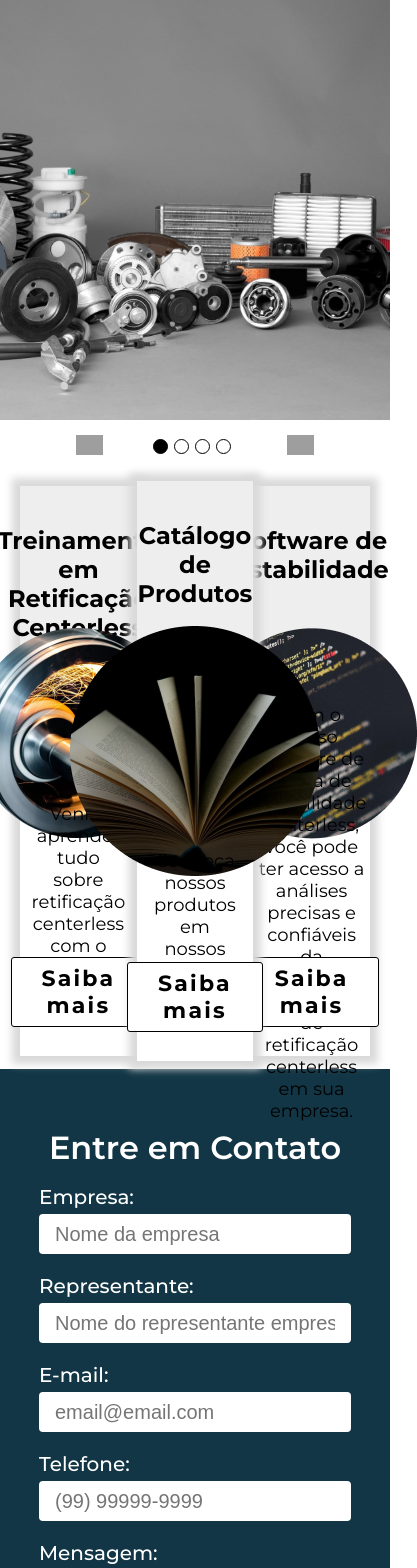
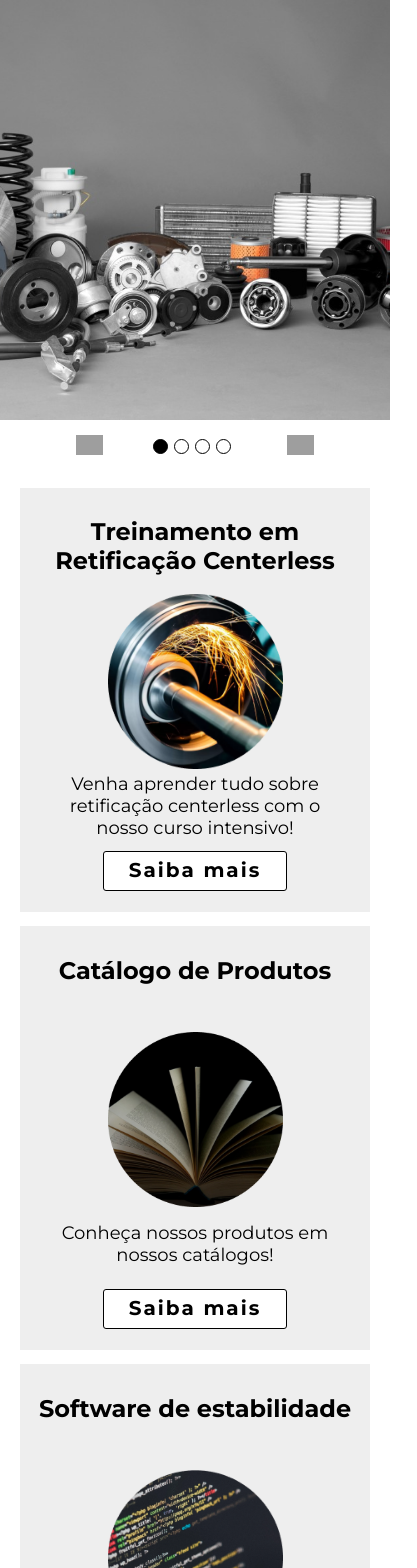
Before and after one commit to cpejr/IZT-web-frontend, a React (Vite) app: page / in a window 390 px wide. Shown: the top 1568 px of the page, 417 px wide, since content can reach past the window. Built offline with nearby package versions, Linux system fonts and the light colour scheme; grey boxes are pictures that could not be loaded.

Commit message:
fix: AboutUs and cards responsive

```diff
--- a/src/components/features/Card/Styles.jsx
+++ b/src/components/features/Card/Styles.jsx
@@ -8,7 +8,7 @@ const isMiddleStyle = css`
   position: relative;
   z-index: 2;
   font-size: 24px;
-  width: 460px;
+  width: 470px;
   height: 580px;
 `;
 
@@ -37,9 +37,28 @@ export const Container = styled.div`
 
   ${({ isMiddle }) => (isMiddle ? isMiddleStyle : '')};
 
-  /* @media screen (max-width: ;){
+  @media (max-width: 1000px) {
+    background: fixed ${Colors.gray[1]};
+    box-shadow: 0 0 0 0 ${Colors.gray[2]};
+    margin: 2%;
+  }
 
-  } */
+  @media (max-width: 500px) {
+    width: 400px;
+    height: 485px;
+  }
+  @media (max-width: 429px) {
+    width: 350px;
+    height: 424px;
+  }
+  @media (max-width: 360px) {
+    width: 300px;
+    height: 363px;
+  }
+  @media (max-width: 310px) {
+    width: 270px;
+    height: 326px;
+  }
 `;
 
 export const CardTitle = styled.div`
@@ -53,6 +72,13 @@ export const CardTitle = styled.div`
   font-family: ${Fonts.montserrat};
   font-size: 24px;
   font-weight: 700;
+
+  @media (max-width: 360px) {
+    font-size: 20px;
+  }
+  @media (max-width: 310px) {
+    font-size: 18px;
+  }
 `;
 
 export const CardText = styled.div`
@@ -65,10 +91,16 @@ export const CardText = styled.div`
   top: 25%;
 
   width: 77%;
+  height: 30%;
 
   font-family: ${Fonts.montserrat};
   font-size: 18px;
   font-weight: 400;
+  overflow: hidden;
+  text-overflow: ellipsis;
+  :hover {
+    overflow: visible;
+  }
 `;
 
 export const Button = styled.button`
@@ -84,10 +116,10 @@ export const Button = styled.button`
   background-color: white;
   border: 1px solid black;
   border-radius: 3px;
-  padding-left: 30px;
-  padding-right: 30px;
-  padding-top: 7px;
-  padding-bottom: 7px;
+  padding-left: 7%;
+  padding-right: 7%;
+  padding-top: 1.5%;
+  padding-bottom: 1.5%;
 
   transition-duration: 0.3s;
   cursor: pointer;
@@ -97,10 +129,23 @@ export const Button = styled.button`
     background-color: black;
     color: white;
   }
+
+  @media (max-width: 429px) {
+    font-size: 20px;
+  }
+  @media (max-width: 360px) {
+    font-size: 18px;
+  }
+  @media (max-width: 310px) {
+    font-size: 16px;
+  }
 `;
 
 export const Picture = styled.img`
-  object-fit: scale-down;
+  object-fit: inherit;
   position: absolute;
+
   top: 25%;
+  width: 50%;
+  height: auto;
 `;
--- a/src/pages/Home/Home.jsx
+++ b/src/pages/Home/Home.jsx
@@ -35,9 +35,8 @@ function Home() {
         />
         <Card
           title="Software de estabilidade"
-          text="Com o nosso software de mapa de estabilidade centerless, você pode
-          ter acesso a análises precisas e confiáveis da estabilidade do
-          processo de retificação centerless em sua empresa."
+          text="O software de mapa de estabilidade centerless fornece análises precisas e
+          confiáveis do processo de retificação em sua empresa."
           image={Software}
           imageAlt="Software image"
         />
--- a/src/pages/Home/Styles.jsx
+++ b/src/pages/Home/Styles.jsx
@@ -17,7 +17,7 @@ export const AboutUs = styled.div`
   justify-content: center;
   align-items: flex-start;
   width: 90%;
-  height: 90%;
+  height: auto;
   margin-top: 2%;
   margin-left: 10%;
   margin-right: 10%;
@@ -89,8 +89,12 @@ export const CardsContainer = styled.div`
   align-items: center;
 
   width: 90%;
-  height: 100%;
+  height: auto;
 
   margin-bottom: 2%;
   margin-top: 2%;
+
+  @media (max-width: 1000px) {
+    flex-direction: column;
+  }
 `;
```
